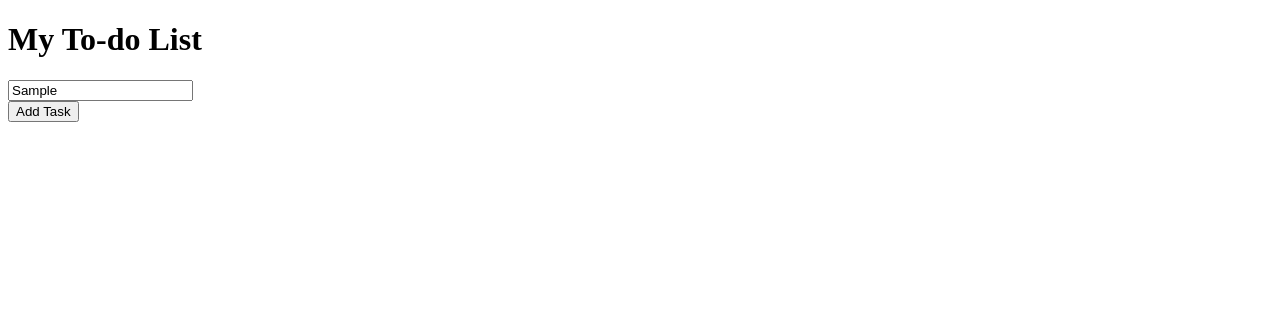
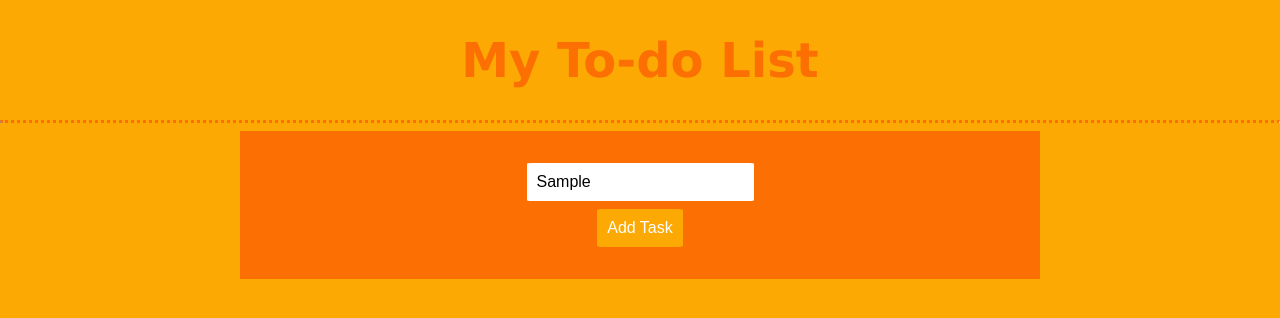
Before and after one commit to Vasileios1988/to-do-list-js, a plain HTML site: page index.html in a window 1280 px wide. Both pictures are taken after typing "Sample" into the empty fields and a click on the button "Add Task". Drawn offline with Linux system fonts and the light colour scheme.

Commit message:
style and functionality added

```diff
--- a/index.html
+++ b/index.html
@@ -8,15 +8,17 @@
 </head>
 <body>
     <h1>My To-do List</h1>
-    <div>
-        <input type="text" id="taskInput" placeholder="Enter your task">
+    <hr>
+    <div class="task-container">
+        <input type="text" id="task-input" placeholder="Enter your task">
         <br>
-        <button>Add Task</button>
+        <button onclick="addTask()" id="add-task-btn">Add Task</button>
     </div>
 
-    <div>
-        <ul id="taskList">
+    <div class="list-container">
+        <ul id="task-list">
         </ul>
     </div>
+    <script src="script.js"></script>
 </body>
 </html>
--- a/script.js
+++ b/script.js
@@ -0,0 +1,12 @@
+const addTaskBtn = document.querySelector('#add-task-btn');
+const task = document.querySelector('#task-input').value.trim;
+const taskList = document.querySelector('#task-list');
+
+function addTask(){
+    const li = document.createElement('li');
+    if(task !== ""){
+        li.textContent = task.value;
+        taskList.appendChild(li);
+        task.textContent = '';
+    }
+}
--- a/style.css
+++ b/style.css
@@ -0,0 +1,55 @@
+body {
+    font-family: Verdana, Geneva, Tahoma, sans-serif;
+    background-color: #fca903;
+    text-align: center;
+    margin: 0;
+    padding:0;
+}
+
+h1 {
+    color:#fc6f03;
+    font-size: 3rem;
+}
+
+hr {
+    border-top: 3px dotted #fc6f03;
+    border-bottom: 0;
+}
+
+.task-container {
+    background-color: #fc6f03;
+    padding: 2rem;
+    margin-right: 15rem;
+    margin-left: 15rem;
+}
+
+
+#task-input {
+    padding: 10px;
+    font-size: 16px;
+    margin-bottom: .5rem;
+    border: none;
+    border-radius: 2%;
+}
+
+#add-task-btn {
+    padding: 10px;
+    font-size: 16px;
+    cursor: pointer;
+    border: none;
+    border-radius: 5%;
+    background-color: #fca903;
+    color: white;
+}
+
+#task-list {
+    list-style-type: none;
+    padding: 0;
+}
+
+li {
+    color: black;
+    margin: 10px 0;
+    padding: 10px;
+    border-radius: 5px;
+}
```
